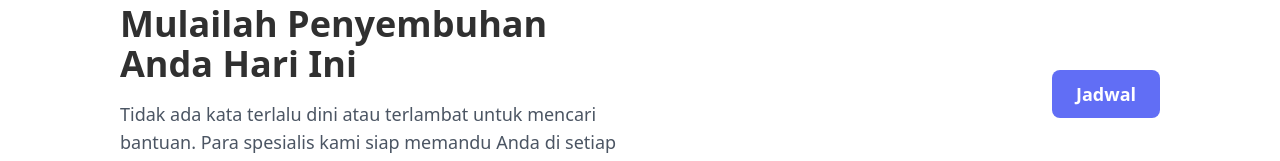
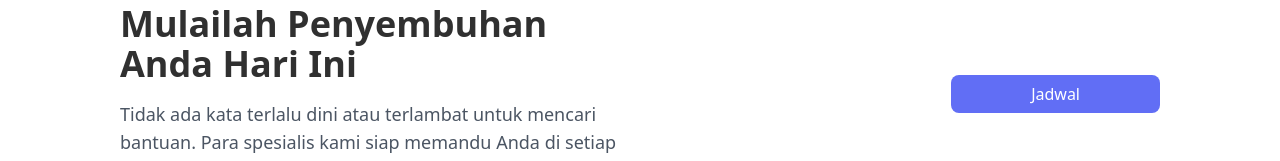
Before and after one commit to Reyysusanto/warasin-web, a Next.js app in the folder frontend/: page / in a window 1280 px wide. Shown: the part 2014-2175 px from the top of the page. Built offline with nearby package versions, Linux system fonts and the light colour scheme.

Commit message:
fix landing page

```diff
--- a/frontend/src/app/page.tsx
+++ b/frontend/src/app/page.tsx
@@ -128,7 +128,6 @@ export default function Home() {
         </section>
 
         <section className="px-4 md:px-10 py-8 md:py-16 flex flex-col md:flex-row items-center md:items-start gap-10">
-          {/* Image Section */}
           <div className="relative w-full md:w-1/2 flex justify-center">
             <Image
               src={"/Images/landing_1.png"}
@@ -146,7 +145,6 @@ export default function Home() {
             />
           </div>
 
-          {/* Text Section */}
           <div className="w-full md:w-1/2 flex flex-col gap-6">
             <h3 className="text-primaryColor font-medium text-lg md:text-xl">
               Tentang Kami
@@ -155,7 +153,7 @@ export default function Home() {
               <h2 className="text-primaryTextColor font-semibold text-2xl md:text-3xl">
                 Perawatan yang Berpusat pada Pasien
               </h2>
-              <p className="text-primaryTextColor font-light text-sm md:text-base mt-2">
+              <p className="text-primaryTextColor text-sm md:text-base mt-2">
                 Kami berdedikasi untuk memberikan layanan kesehatan mental yang
                 luar biasa dalam lingkungan yang hangat dan ramah. Tim kami yang
                 terdiri dari para profesional yang berpengalaman, penuh kasih,
@@ -167,7 +165,7 @@ export default function Home() {
               <h4 className="text-primaryTextColor font-medium text-lg">
                 Visi & Misi Kami
               </h4>
-              <p className="text-primaryTextColor font-light text-sm md:text-base mt-2">
+              <p className="text-primaryTextColor text-sm md:text-base mt-2">
                 Warasin hadir untuk memberikan akses mudah dan terjangkau ke
                 layanan kesehatan mental, meningkatkan kesadaran akan pentingnya
                 kesejahteraan psikologis, serta membantu individu mencapai
@@ -188,7 +186,6 @@ export default function Home() {
         </section>
 
         <section className="px-4 md:px-10 py-8 md:py-16 flex flex-col-reverse md:flex-row items-center gap-10">
-          {/* Text Section */}
           <div className="w-full md:w-1/2 flex flex-col gap-6">
             <h3 className="text-primaryColor font-medium text-lg md:text-xl">
               Layanan Kami
@@ -225,7 +222,7 @@ export default function Home() {
               ].map((service, index) => (
                 <li key={index} className="flex items-start gap-3">
                   <FaCheckCircle className="text-primaryColor text-xl mt-1" />
-                  <span className="text-primaryTextColor font-medium text-base md:text-lg">
+                  <span className="text-primaryTextColor text-base md:text-lg">
                     <strong>{service.title}:</strong> {service.desc}
                   </span>
                 </li>
@@ -257,7 +254,7 @@ export default function Home() {
           <div className="mt-6 md:mt-0">
             <Link
               href={""}
-              className="bg-primaryColor text-white px-6 py-3 rounded-lg text-lg font-semibold"
+              className="bg-primaryColor text-white px-20 py-2 rounded-lg text-base"
             >
               Jadwal
             </Link>
```
